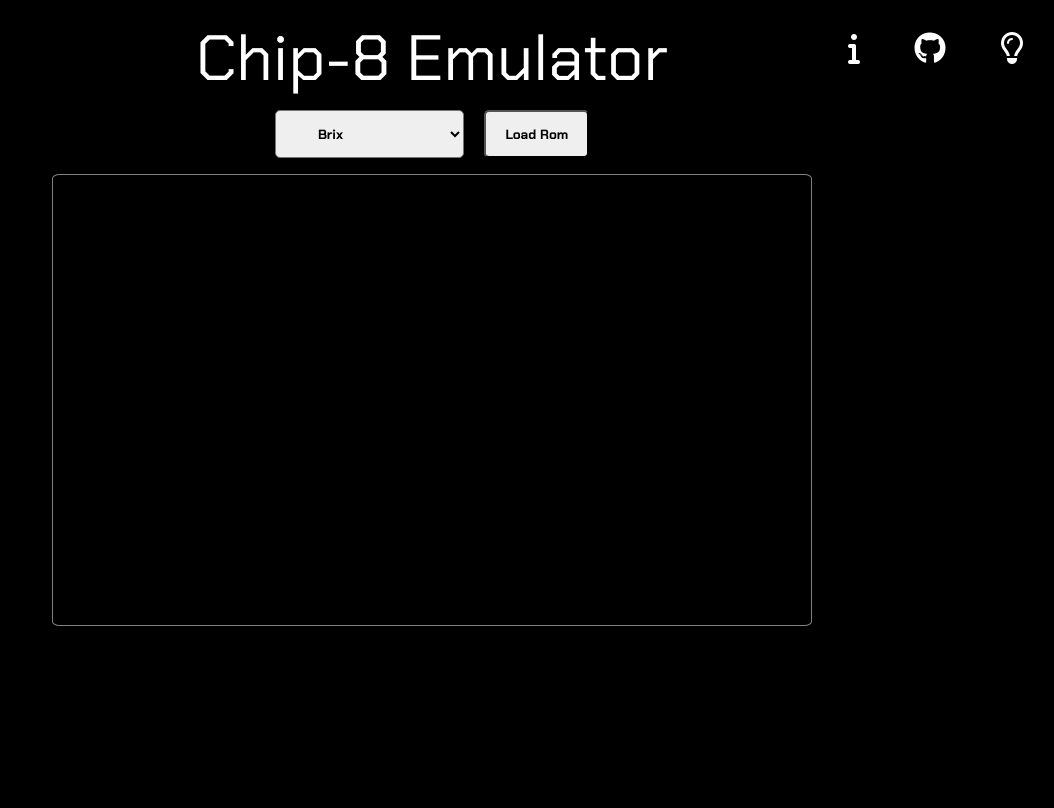
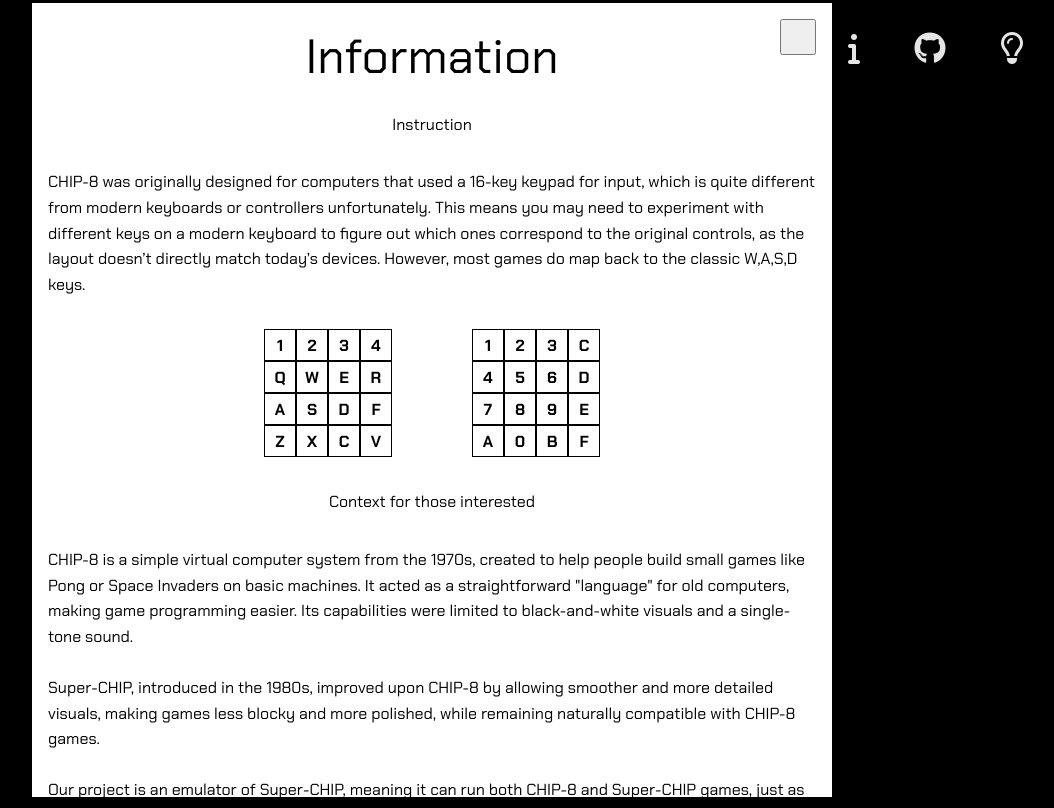
Before and after one commit to thomasspina/Superchip-Emulator, a plain HTML site: page index.html in a window 1280 px wide. Both pictures are taken after a click on the button 1062 px from the left and 49 px from the top of the page. Shown: the whole page, without its empty margins (208-1262 px from the left). Drawn offline with nearby package versions, Linux system fonts and the light colour scheme; no server answers; a web font is replaced by a local one.

Commit message:
created modal and added all required emulator info

```diff
--- a/custom.js
+++ b/custom.js
@@ -31,10 +31,10 @@ Module["onRuntimeInitialized"] = function () {
         var element = document.body;
         element.classList.toggle("light-mode");
 
-        element = document.getElementById("rom-select")
+        element = document.getElementById("rom-select");
         element.classList.toggle("dark-mode");
 
-        element = document.getElementById("rom-load")
+        element = document.getElementById("rom-load");
         element.classList.toggle("dark-mode");
 
         let changeIcon = (icon) => {
@@ -44,3 +44,15 @@ Module["onRuntimeInitialized"] = function () {
         applyInvert(document.querySelector("#rom-select").value);
     };
 };
+
+const openDialogue = document.querySelector("#open-info");
+const closeDialogue = document.querySelector("#close-info");
+const dialogue = document.querySelector("#info-dialogue");
+
+openDialogue.addEventListener("click", () => {
+    dialogue.showModal();
+})
+
+closeDialogue.addEventListener("click", () => {
+    dialogue.close();
+})
--- a/index.html
+++ b/index.html
@@ -16,8 +16,76 @@
 </head>
 <body>
     <div id="app">
+        <dialog id="info-dialogue">
+            <div id="dialogue-window">
+                <div id="dialogue-title"> Information </div>
+                <div class="dialogue-section">
+                    <p> Instruction </p>
+                    <p>
+                        CHIP-8 was originally designed for computers that used a 16-key keypad for input, which is quite
+                        different from modern keyboards or controllers unfortunately. This means you may need to experiment with different keys on a modern keyboard
+                        to figure out which ones correspond to the original controls, as the layout doesn’t directly match today’s devices.
+
+                        However, most games do map back to the classic W,A,S,D keys.
+                    </p>
+                    <div id="input-grids">
+                        <div class="input-grid">
+                            <div>1</div>
+                            <div>2</div>
+                            <div>3</div>
+                            <div>4  </div>
+                            <div>Q</div>
+                            <div>W</div>
+                            <div>E</div>
+                            <div>R</div>
+                            <div>A</div>
+                            <div>S</div>
+                            <div>D</div>
+                            <div>F</div>
+                            <div>Z</div>
+                            <div>X</div>
+                            <div>C</div>
+                            <div>V</div>
+                        </div>
+                        <div class="input-grid">
+                            <div>1</div>
+                            <div>2</div>
+                            <div>3</div>
+                            <div>C</div>
+                            <div>4</div>
+                            <div>5</div>
+                            <div>6</div>
+                            <div>D</div>
+                            <div>7</div>
+                            <div>8</div>
+                            <div>9</div>
+                            <div>E</div>
+                            <div>A</div>
+                            <div>0</div>
+                            <div>B</div>
+                            <div>F</div>
+                        </div>
+                    </div>
+                </div>
+                <div class="dialogue-section">
+                    <p> Context for those interested </p>
+                    <p id="dialogue-intro">
+                        CHIP-8 is a simple virtual computer system from the 1970s, created to help people build small games like Pong or Space Invaders
+                        on basic machines. It acted as a straightforward "language" for old computers, making game programming easier. Its capabilities
+                        were limited to black-and-white visuals and a single-tone sound. <br>
+                        <br>
+                        Super-CHIP, introduced in the 1980s, improved upon CHIP-8 by allowing smoother and more detailed visuals, making games less
+                        blocky and more polished, while remaining naturally compatible with CHIP-8 games. <br>
+                        <br>
+                        Our project is an emulator of Super-CHIP, meaning it can run both CHIP-8 and Super-CHIP games, just as the original Super-CHIP
+                        was designed to do.
+                    </p>
+                </div>
+                <button id="close-info"> </button>
+            </div>
+        </dialog>
         <div id="navigation">
-            <button id="info">
+            <button id="open-info">
                 <i class="fa-solid fa-info fa-2x"></i>
             </button>
             <button id="github" onclick="window.open('https://github.com/thomasspina/Chip8-emulator', '_blank');">
@@ -53,7 +121,6 @@
 
         <script type="text/javascript">
             var Module = {
-
                 canvas: (function() {
                     return document.getElementById('canvas');
                 })()
--- a/style.css
+++ b/style.css
@@ -30,6 +30,57 @@ body {
     justify-content: space-between;
 }
 
+#dialogue-window {
+    display: flex;
+    flex-direction: column;
+    align-items: center;
+    max-width: 60vw;
+    min-height: 80vh;
+    overflow-y: auto;
+}
+
+#dialogue-title {
+    font-size: 3rem;
+}
+
+#close-info {
+    top: 1rem;
+    right: 1rem;
+    position: absolute;
+    padding: 1rem;
+}
+
+.dialogue-section {
+    display: flex;
+    flex-direction: column;
+    align-items: center;
+}
+
+.dalogue-section > p {
+    margin: 0.5rem;
+}
+
+#input-grids {
+    margin-top: 1rem;
+    margin-bottom: 1rem;
+    display: flex;
+    justify-content: between;
+    gap: 5rem;
+}
+
+.input-grid {
+    display: grid;
+    grid-template-columns: 2rem 2rem 2rem 2rem;
+    grid-template-rows: 2rem 2rem 2rem 2rem;
+}
+
+.input-grid > div {
+    font-weight: bold;
+    border: 1px solid black;
+    display: grid;
+    place-items: center;
+}
+
 #navigation {
     width: 13rem;
     position: absolute;
@@ -40,7 +91,7 @@ body {
     justify-content: space-between;
 }
 
-#github, #info, #invert {
+#github, #open-info, #invert {
     all: unset;
     cursor: pointer;
     background-color: inherit;
```
Also changed, not shown: index.js, 3 other files.
